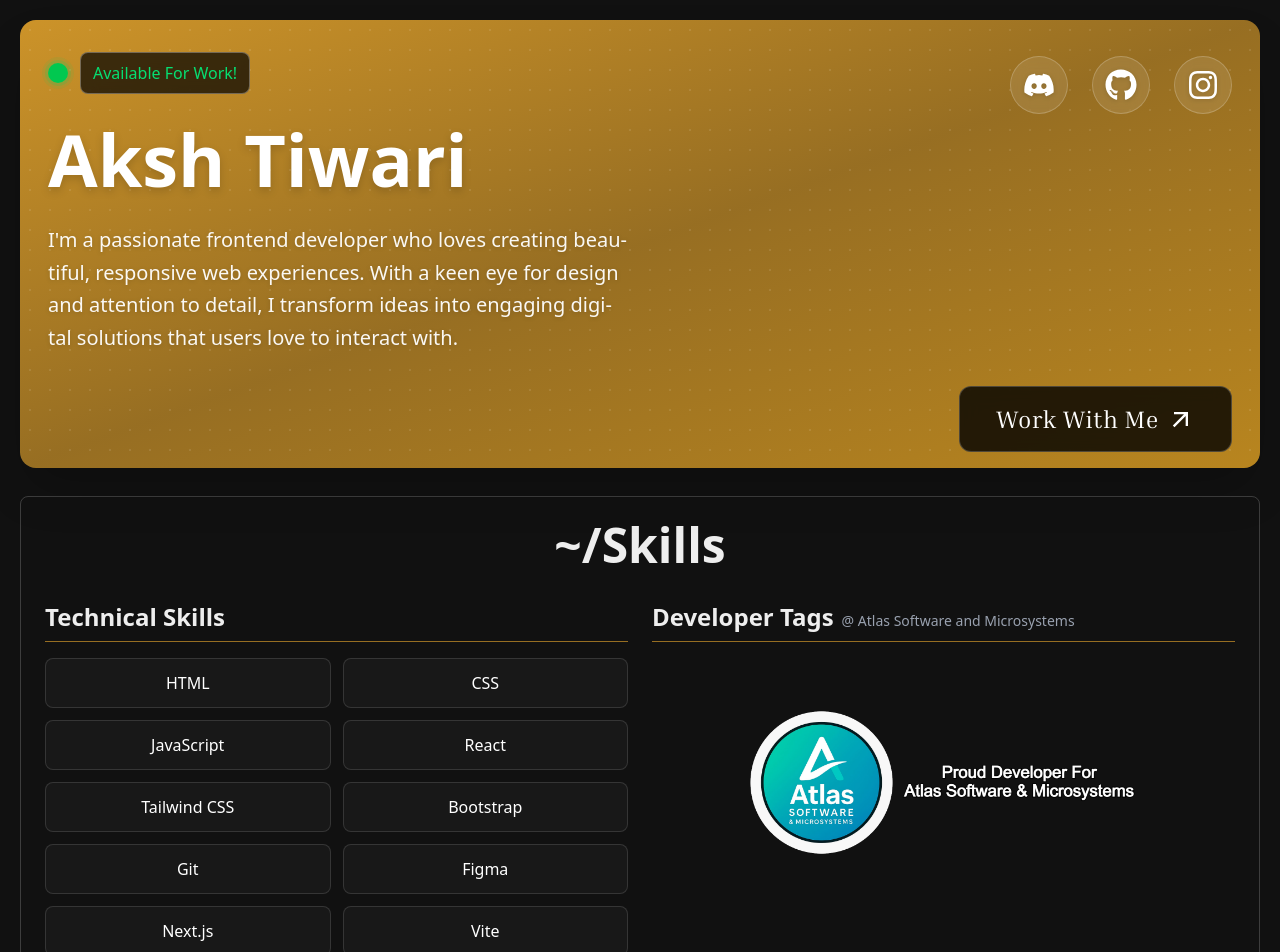
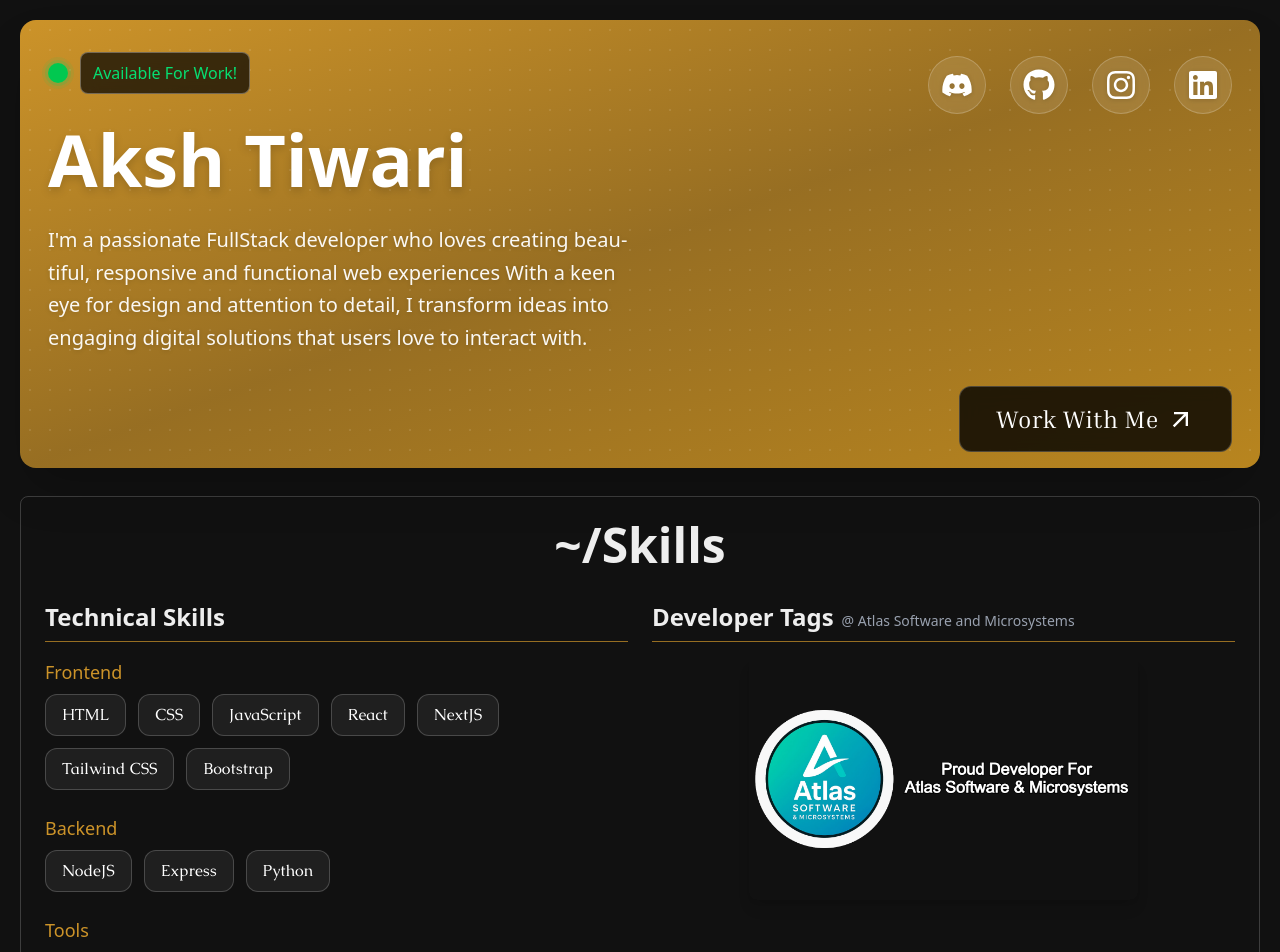
Before and after one commit to akshprooo/portfolio, a React (Vite) app: page / in a window 1280 px wide. Shown: the top 952 px of the page. Built offline with nearby package versions, Linux system fonts and the light colour scheme.

Commit message:
some small small changes to the layout and the info page

```diff
--- a/index.html
+++ b/index.html
@@ -4,7 +4,7 @@
     <meta charset="UTF-8" />
 
     <!-- Primary Meta Tags -->
-    <title>Aksh Tiwari | akshprooo - Frontend Developer & UI/UX Designer</title>
+    <title>Aksh Tiwari | akshprooo - FullStack Developer & UI/UX Designer</title>
     <meta name="title" content="Aksh Tiwari | akshprooo - Frontend Developer & UI/UX Designer">
     <meta name="description" content="Portfolio of Aksh Tiwari (akshprooo), a Frontend Developer & UI/UX Designer from Delhi, India. Skilled in React, Tailwind, GSAP, animations, and web design. Explore my projects, skills, and achievements.">
     <meta name="keywords" content="Aksh Tiwari, akshprooo, Aksh Portfolio, Frontend Developer, UI/UX Designer, Delhi, India, React Developer, TailwindCSS, GSAP Animations, Web Designer">
--- a/src/components/Intro.jsx
+++ b/src/components/Intro.jsx
@@ -1,6 +1,6 @@
 import React from 'react'
 import { MdArrowOutward } from "react-icons/md";
-import { FaGithub } from "react-icons/fa";
+import { FaGithub, FaLinkedin } from "react-icons/fa";
 import { FaInstagram } from "react-icons/fa";
 import { FaDiscord } from "react-icons/fa";
 import info from '../data/MyInfo.js'
@@ -25,7 +25,7 @@ const Intro = () => {
 
           <div className='w-full max-w-full lg:max-w-none'>
             <p className=' text-sm sm:text-base md:text-lg lg:text-lg xl:text-xl 2xl:text-2xl leading-relaxed text-white/95 drop-shadow-sm break-words hyphens-auto'>
-              {info.about || "I'm a passionate frontend developer who loves creating beautiful, responsive web experiences. With a keen eye for design and attention to detail, I transform ideas into engaging digital solutions that users love to interact with."}
+              {info.about || "I'm a passionate FullStack developer who loves creating beautiful, responsive  and functional web experiences With a keen eye for design and attention to detail, I transform ideas into engaging digital solutions that users love to interact with."}
             </p>
           </div>
         </div>
@@ -49,6 +49,11 @@ const Intro = () => {
               <FaInstagram size={28} className='sm:w-[32px] sm:h-[32px] text-white drop-shadow-sm'/>
             </div>
           </a>
+          <a href={info.linkedin} target='_blank' className='group' rel='noopener noreferrer'>
+            <div className='p-3 rounded-full bg-white/10 backdrop-blur-sm border border-white/20 hover:bg-white/20 hover:border-white/40 transition-all duration-300 hover:-translate-y-1'>
+              <FaLinkedin size={28} className='sm:w-[32px] sm:h-[32px] text-white drop-shadow-sm'/>
+            </div>
+          </a>
         </div>
 
         <div className='CTA flex flex-col gap-1 justify-center items-center lg:items-end w-full order-1 lg:order-2'>
--- a/src/components/Skills.jsx
+++ b/src/components/Skills.jsx
@@ -2,35 +2,50 @@ import React from 'react'
 import info from '../data/MyInfo'
 
 const Skills = () => {
+  return (
+    <div className="gap-6 w-full h-auto border border-[#ffffff30] p-6 rounded-lg flex flex-col items-center">
+      <h2 className="text-5xl font-bold mb-2">~/Skills</h2>
 
-  return (
-    <div className='gap-6 w-full h-auto border border-[#ffffff30] p-6 rounded-lg flex flex-col items-center'>
-      <h2 className='text-5xl font-bold mb-2'>~/Skills</h2>
-
-      <div className='h-auto w-full flex flex-col lg:flex-row gap-6'>
-        <div className='w-full lg:w-1/2 flex flex-col'>
-          <h3 className='text-2xl font-semibold mb-4 border-b border-[#cc9329b7] pb-2'>
+      <div className="h-auto w-full flex flex-col lg:flex-row gap-6">
+        {/* Technical Skills */}
+        <div className="w-full lg:w-1/2 flex flex-col">
+          <h3 className="text-2xl font-semibold mb-4 border-b border-[#cc9329b7] pb-2">
             Technical Skills
           </h3>
-          <div className='grid grid-cols-1 sm:grid-cols-2 gap-3'>
-            {info.Skills.map((skill, index) => (
-              <div
-                key={index}
-                className='bg-[#ffffff08] cursor-pointer hover:bg-[#ffffff15] border border-[#ffffff20] hover:border-[#cc932950] text-white px-4 py-3 rounded-lg transition-all duration-300 hover:-translate-y-0.5 text-center font-medium'
-              >
-                {skill}
+
+          <div className="flex flex-col gap-6">
+            {Object.entries(info.Skills).map(([category, skills], idx) => (
+              <div key={idx}>
+                <h4 className="text-lg font-medium mb-2 text-[#cc9329]">{category}</h4>
+                <div className="flex flex-wrap gap-3">
+                  {skills.map((skill, index) => (
+                    <span
+                      key={index}
+                      className="px-4 py-2 bg-[#ffffff10] text-white rounded-xl text-base font-medium font-caudex border border-[#ffffff30] hover:bg-[#ffffff20] hover:border-[#cc932950] transition-all duration-300 cursor-pointer"
+                    >
+                      {skill}
+                    </span>
+                  ))}
+                </div>
               </div>
             ))}
           </div>
         </div>
 
-        <div className='w-full lg:w-1/2 flex flex-col'>
-          <h3 className='text-2xl font-semibold mb-4 border-b border-[#cc9329b7] pb-2'>
+        {/* Developer Tags */}
+        <div className="w-full lg:w-1/2 flex flex-col">
+          <h3 className="text-2xl font-semibold mb-4 border-b border-[#cc9329b7] pb-2">
             Developer Tags
-            <span className='text-sm text-gray-400 font-normal ml-2'>@ Atlas Software and Microsystems</span>
+            <span className="text-sm text-gray-400 font-normal ml-2">
+              @ Atlas Software and Microsystems
+            </span>
           </h3>
-          <div className='flex flex-wrap gap-3 items-center justify-center'>
-            <img className='w-100' src="./images/atlasdevtag.png" alt="Atlas Software and Microsystems Developer Tag" />
+          <div className="flex flex-wrap gap-3 items-center justify-center">
+            <img
+              className="w-2/3 rounded-lg shadow-lg"
+              src="./images/atlasdevtag.png"
+              alt="Atlas Software and Microsystems Developer Tag"
+            />
           </div>
         </div>
       </div>
--- a/src/data/MyInfo.js
+++ b/src/data/MyInfo.js
@@ -1,9 +1,17 @@
 const info = {
-    name: 'Aksh Tiwari',
-    title: 'FrontEnd Developer/Designer',
-    instagram: 'https://instagram.com/akshprooo.in',
-    github: 'https://github.com/akshprooo',
-    discord: 'https://discord.com/users/akshprooo',
-    Skills: ['HTML','CSS','JavaScript','React','Tailwind CSS','Bootstrap','Git','Figma', 'Next.js', 'Vite', 'BhaiLang', 'Python'],
+  name: 'Aksh Tiwari',
+  title: 'FullStack Developer',
+  instagram: 'https://instagram.com/akshprooo.in',
+  github: 'https://github.com/akshprooo',
+  discord: 'https://discord.com/users/akshprooo',
+  linkedin: 'https://linkedin.com/in/akshtiwariweb',
+
+  Skills: {
+    Frontend: ['HTML', 'CSS', 'JavaScript', 'React', 'NextJS', 'Tailwind CSS', 'Bootstrap'],
+    Backend: ['NodeJS', 'Express', 'Python'],
+    Tools: ['Git', 'Github', 'VS Code'],
+    Design: ['Figma', 'Lunacy', 'Penpot']
+  }
 }
+
 export default info;
--- a/src/index.css
+++ b/src/index.css
@@ -17,12 +17,12 @@
     --color-bg: #111;
     --color-secondary: #916109;
     --color-text: #eee;
-    --font-caudex: 'Noto Sans', sans-serif;
+    --font-caudex: 'caudex';
     --font-inria: 'inria';
 }
 
 body{
     background-color: var(--color-bg);
     color: var(--color-text);
-    font-family: var(--font-caudex);
+    /* font-family: var(--font-caudex); */
 }
```
Also changed, not shown: Things To Learn.txt (added).
